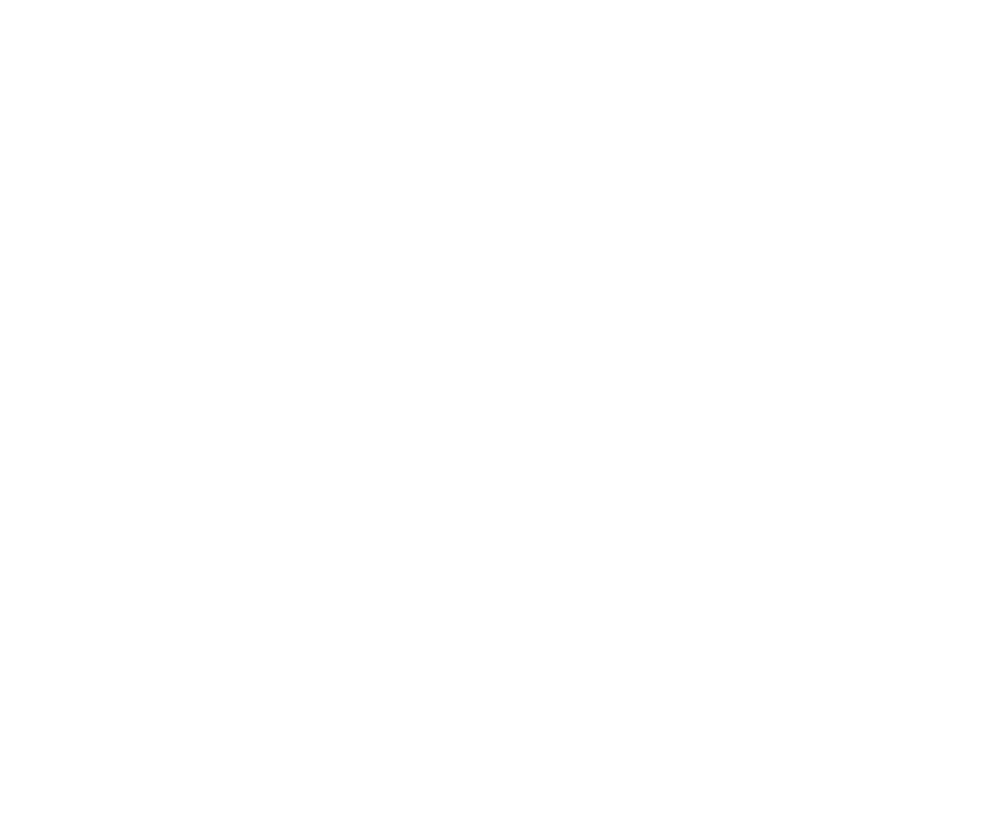
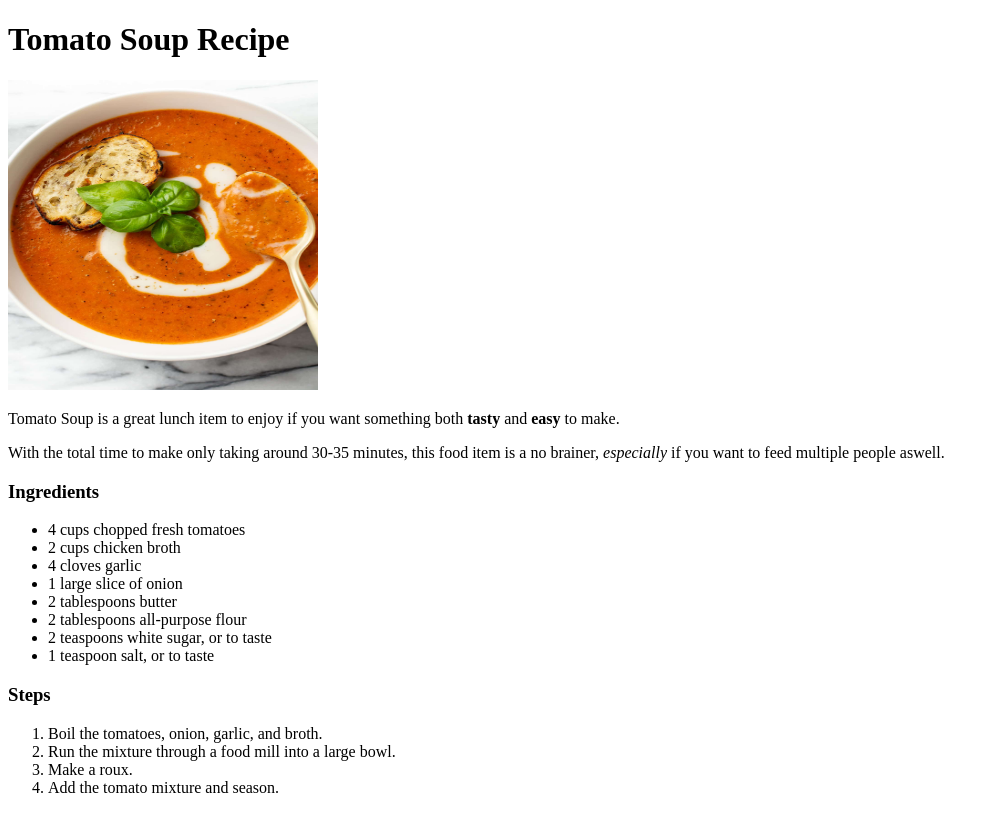
Before and after one commit to jrodr1191/recipes-website, a plain HTML site: page recipes/tomato-soup.html in a window 1280 px wide. Shown: the whole page, without its empty margins (0-999 px from the left). Drawn offline with Linux system fonts and the light colour scheme.

Commit message:
Organized recipe items in index.html by food category, finished tomato soup page
Main page should be alot more organized and easy to understand, while tomato soup page has everything important added as of now

```diff
--- a/recipes/tomato-soup.html
+++ b/recipes/tomato-soup.html
@@ -0,0 +1,36 @@
+<!DOCTYPE html>
+
+<html lang="en">
+    <head>
+        <meta charset="UTF-8">
+        <title>Tomato Soup Recipe</title>
+    </head>
+
+    <body>
+        <h1>Tomato Soup Recipe</h1>
+        <img src="../images/tomato-soup.jpg" alt="Tomato Soup" height="310" width="310">
+        <p>Tomato Soup is a great lunch item to enjoy if you want something both
+        <strong>tasty</strong> and <strong>easy</strong> to make.
+        <p>With the total time to make only taking around 30-35 minutes, this food
+        item is a no brainer, <em>especially</em> if you want to feed multiple people aswell.</p>
+        </p>
+        <h3>Ingredients</h3>
+        <ul>
+            <li>4 cups chopped fresh tomatoes</li>
+            <li>2 cups chicken broth</li>
+            <li>4 cloves garlic</li>
+            <li>1 large slice of onion</li>
+            <li>2 tablespoons butter</li>
+            <li>2 tablespoons all-purpose flour</li>
+            <li>2 teaspoons white sugar, or to taste</li>
+            <li>1 teaspoon salt, or to taste</li>
+        </ul>
+        <h3>Steps</h3>
+        <ol>
+            <li>Boil the tomatoes, onion, garlic, and broth.</li>
+            <li>Run the mixture through a food mill into a large bowl.</li>
+            <li>Make a roux.</li>
+            <li>Add the tomato mixture and season.</li>
+        </ol>
+    </body>
+</html>
```
Also changed, not shown: index.html (+8 -0 lines).
